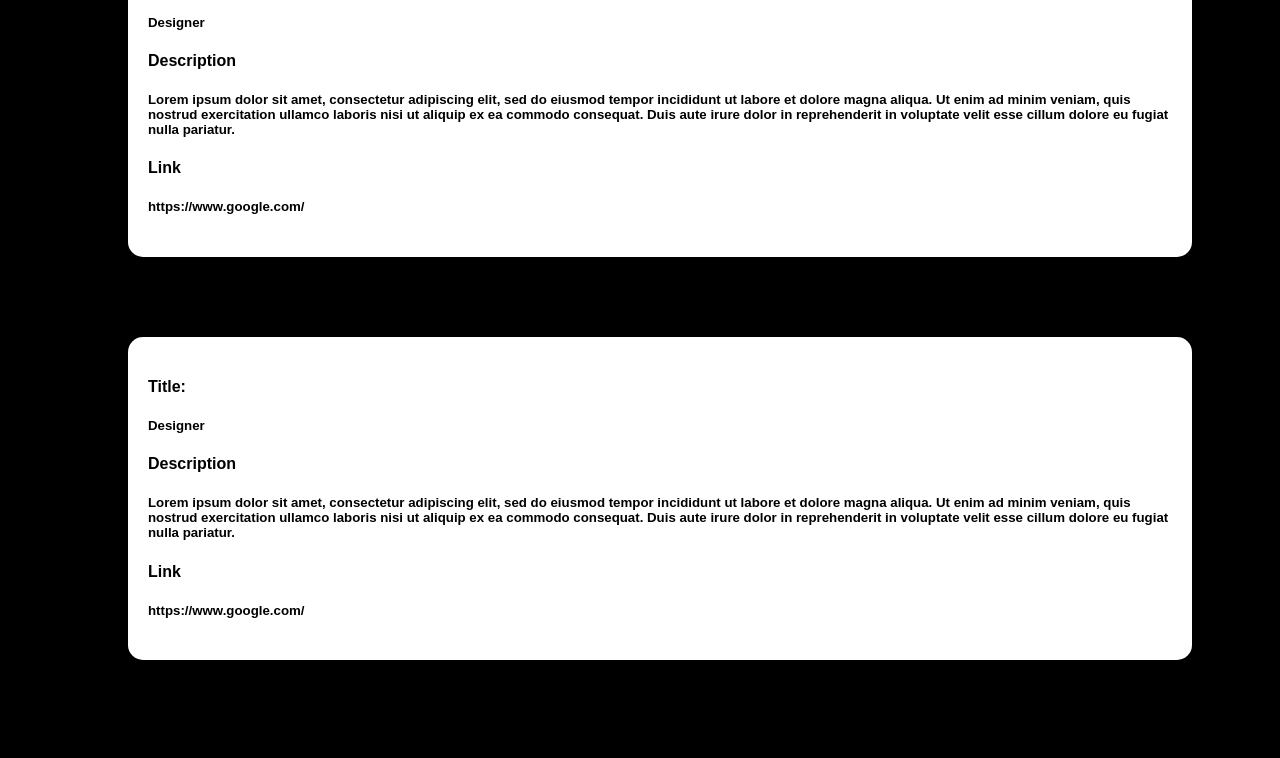
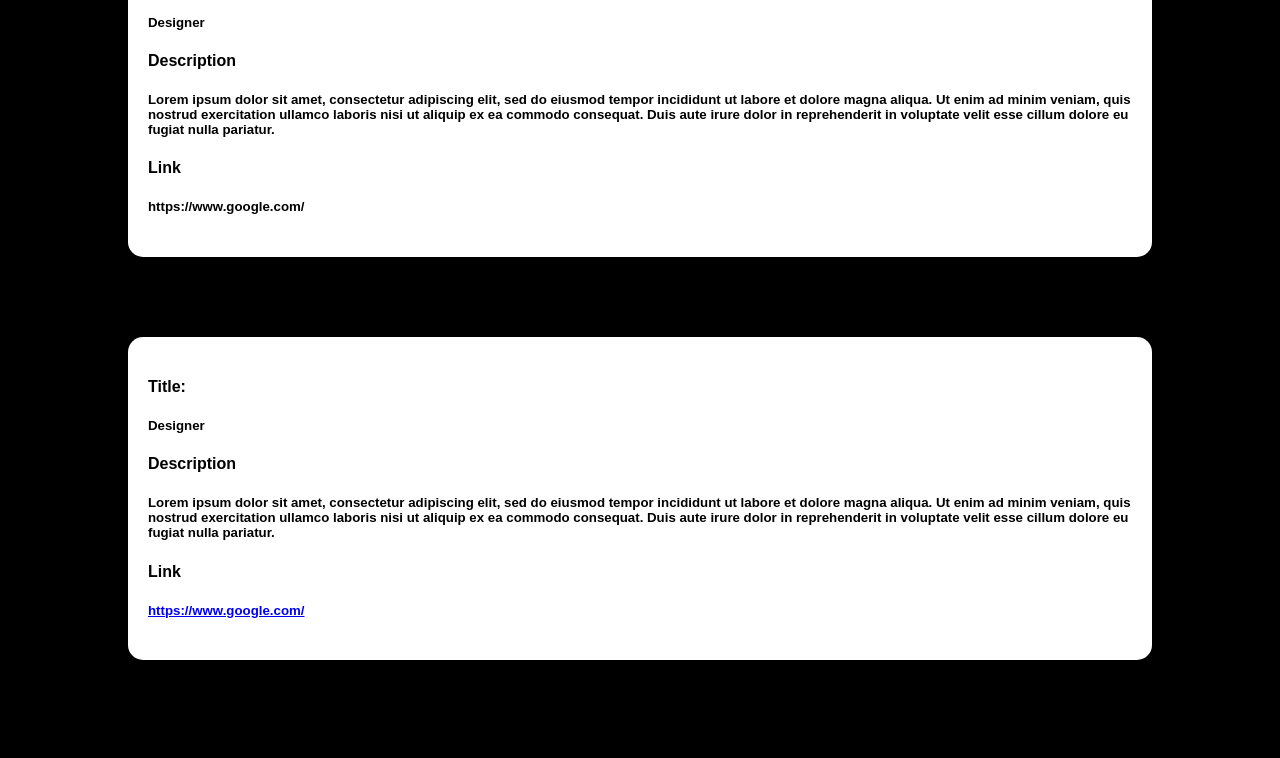
Before and after one commit to KaileyCozart/Persephone-Website-UI, a plain HTML site: page index.html in a window 1280 px wide. Shown: the part 2000-2758 px from the top of the page. Drawn offline with nearby package versions, Linux system fonts and the light colour scheme.

Commit message:
Fixed Scalability and Project Link

```diff
--- a/index.html
+++ b/index.html
@@ -98,7 +98,7 @@
                         Duis aute irure dolor in reprehenderit in voluptate velit
                         esse cillum dolore eu fugiat nulla pariatur.</h5>
                 <h4>Link</h4>
-                    <h5><a>https://www.google.com/</a></h5>
+                    <h5><a href="https://www.google.com/" target="blank">https://www.google.com/</a></h5>
             </div>
         </div>
 
--- a/styles.css
+++ b/styles.css
@@ -79,8 +79,8 @@ h2 {
 }
 
 .individualExperienceDiv {
-    width: 80%;
     margin-left: 10%;
+    margin-right: 10%;
     background-color: white;
     padding-top: 20px;
     padding-right: 20px;
@@ -100,8 +100,8 @@ h2 {
 }
 
 .individualProjectDiv {
-    width: 80%;
     margin-left: 10%;
+    margin-right: 10%;
     background-color: white;
     padding-top: 20px;
     padding-right: 20px;
```
